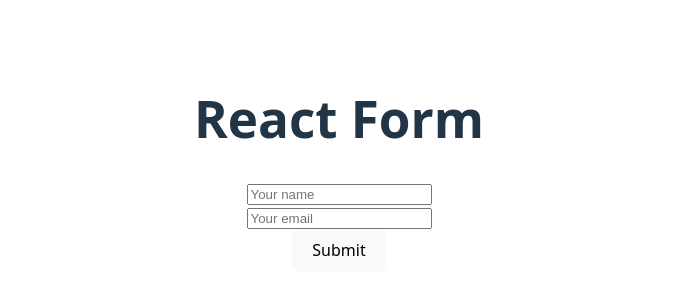
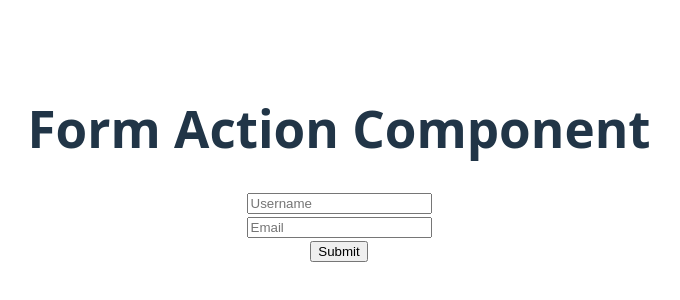
Before and after one commit to delowarshizar/react-routerAd, a React (Vite) app: page / in a window 1280 px wide. Shown: the part 236-536 px from the top of the page, without its empty margins (301-981 px from the left). Built offline with nearby package versions, Linux system fonts and the light colour scheme.

Commit message:
using form action input read

```diff
--- a/src/App.jsx
+++ b/src/App.jsx
@@ -2,12 +2,14 @@ import React from "react";
 
 import "./App.css";
 import SimpleForm from "./components/Simple Form/SimpleForm";
+import FormAction from "./components/Form Action/FormAction";
 
 function App() {
 
   return (
     <>
-     <SimpleForm></SimpleForm>
+     {/* <SimpleForm></SimpleForm> */}
+     <FormAction></FormAction>
     </>
   );
 }
--- /dev/null
+++ b/src/components/Form Action/FormAction.jsx
@@ -0,0 +1,22 @@
+import React from "react";
+
+const FormAction = () => {
+  const HandleAction = (formData) => {
+    console.log(formData.get("username"));
+    console.log(formData.get("email"));
+  };
+  return (
+    <div>
+      <h1>Form Action Component</h1>
+      <form action={HandleAction}>
+        <input type="text" name="username" placeholder="Username" />
+        <br />
+        <input type="email" name="email" placeholder="Email" />
+        <br />
+        <input type="submit" value="Submit" />
+      </form>
+    </div>
+  );
+};
+
+export default FormAction;
```
